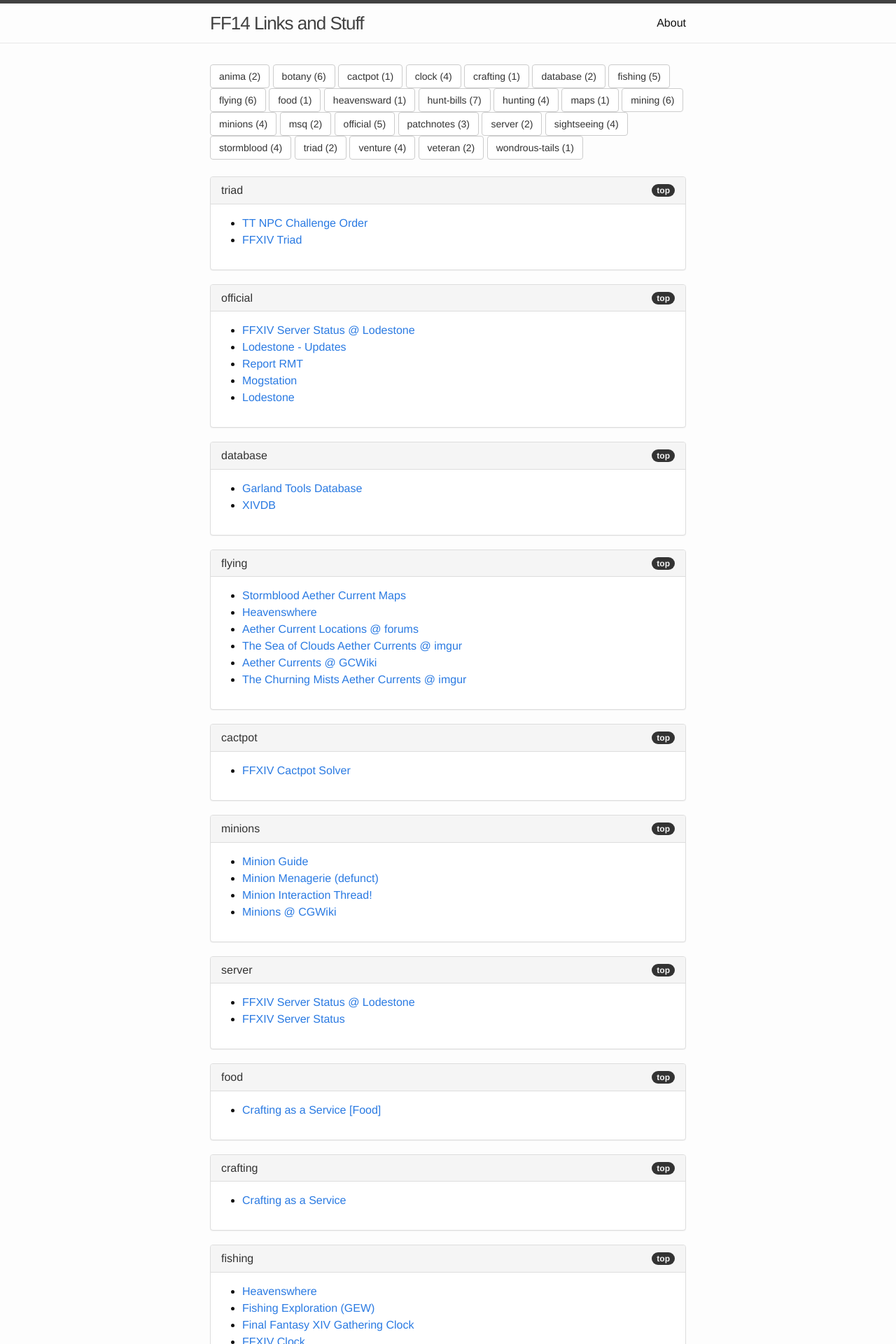
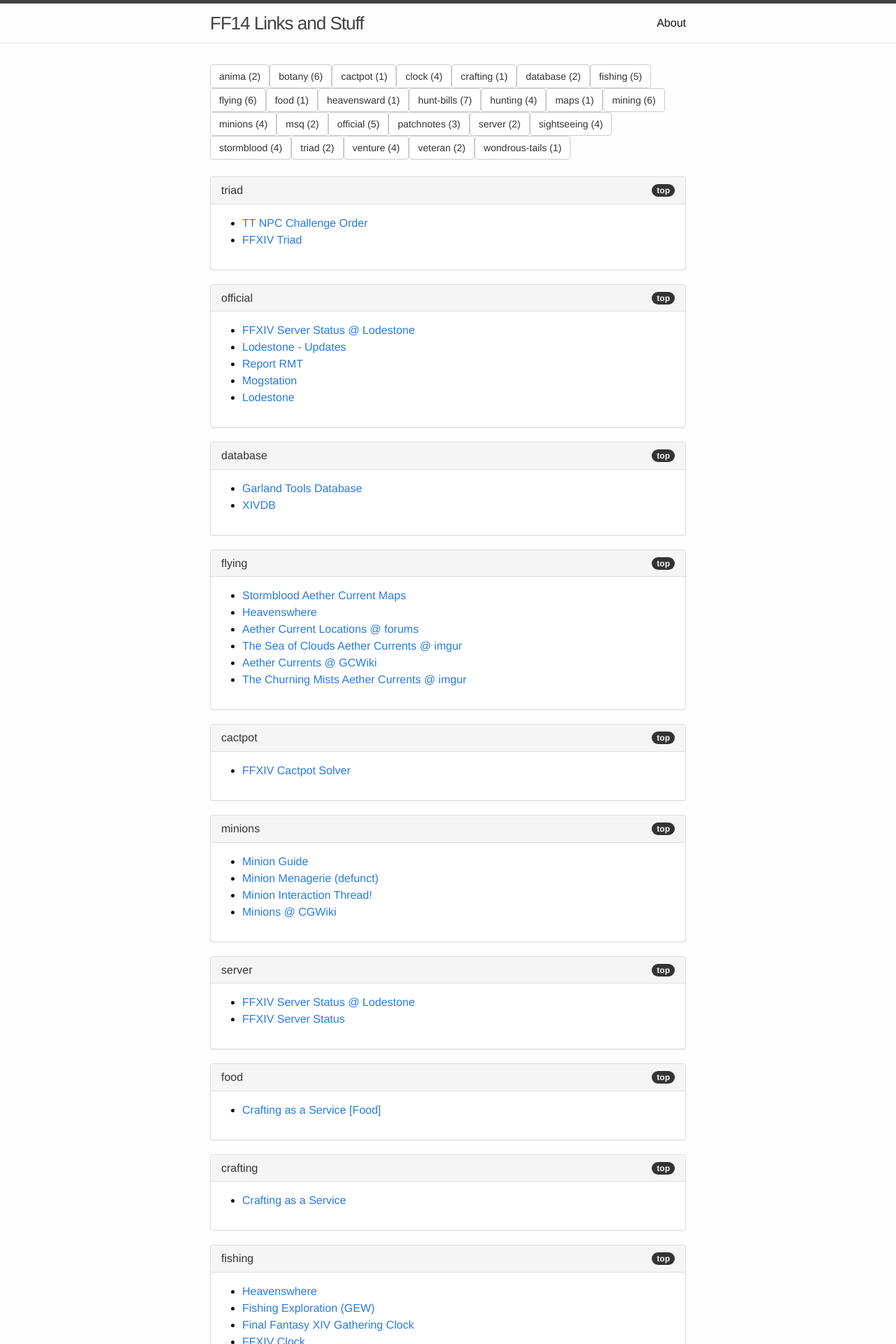
Before and after one commit to uberfuzzy/ff14, a Jekyll site: the page built from index.html, in a window 1280 px wide. Shown: the top 1920 px of the page at 70% size. Built offline with Jekyll 4.4.1, drawn with Linux system fonts in a browser that asks for light colours; nearby versions of some CDN libraries.

Commit message:
testing new liquid nospace syntax

```diff
--- a/index.html
+++ b/index.html
@@ -4,22 +4,22 @@
 <span id="top"></span>
 <div class="home">
 
-{% assign justTags = '' | split: '' %}
-{% for tagclump in site.tags %}
-{% assign tag = tagclump | first %}
-{% assign justTags = justTags | push: tag %}
-{% endfor %}
+{%- assign justTags = '' | split: '' -%}
+{%- for tagclump in site.tags -%}
+{%- assign tag = tagclump | first -%}
+{%- assign justTags = justTags | push: tag -%}
+{%- endfor -%}
 
-{% assign stags = justTags | sort %}
-{% for t in stags %}
-{% assign c = site.tags[t].size %}
+{%- assign stags = justTags | sort -%}
+{%- for t in stags -%}
+{%- assign c = site.tags[t].size -%}
   <a class="btn btn-default" href="#{{ t }}" role="button">{{ t }} ({{ c }})</a>
-{% endfor %}<br>
+{%- endfor -%}<br>
 <br>
 
-{% for tag in site.tags %}
-  {% assign t = tag | first %}
-  {% assign posts = tag | last %}
+{%- for tag in site.tags -%}
+  {%- assign t = tag | first -%}
+  {%- assign posts = tag | last -%}
 
 <div class="panel panel-default" id="{{ t }}">
   <div class="panel-heading">
@@ -28,17 +28,16 @@
   </div>
   <div class="panel-body">
     <ul>
-{% for post in posts %}
-  {% if post.tags contains t %}
+{%- for post in posts -%}
+  {%- if post.tags contains t -%}
       <li>
         <a href="{{ post.link }}">{{ post.title }}</a><!-- {{ posts.tags }} -->
       </li>
-  {% endif %}
-{% endfor %}
+  {%- endif -%}
+{%- endfor -%}
     </ul>
   </div>
 </div>
-{% endfor %}
-
+{%- endfor -%}
 
 </div>
```
